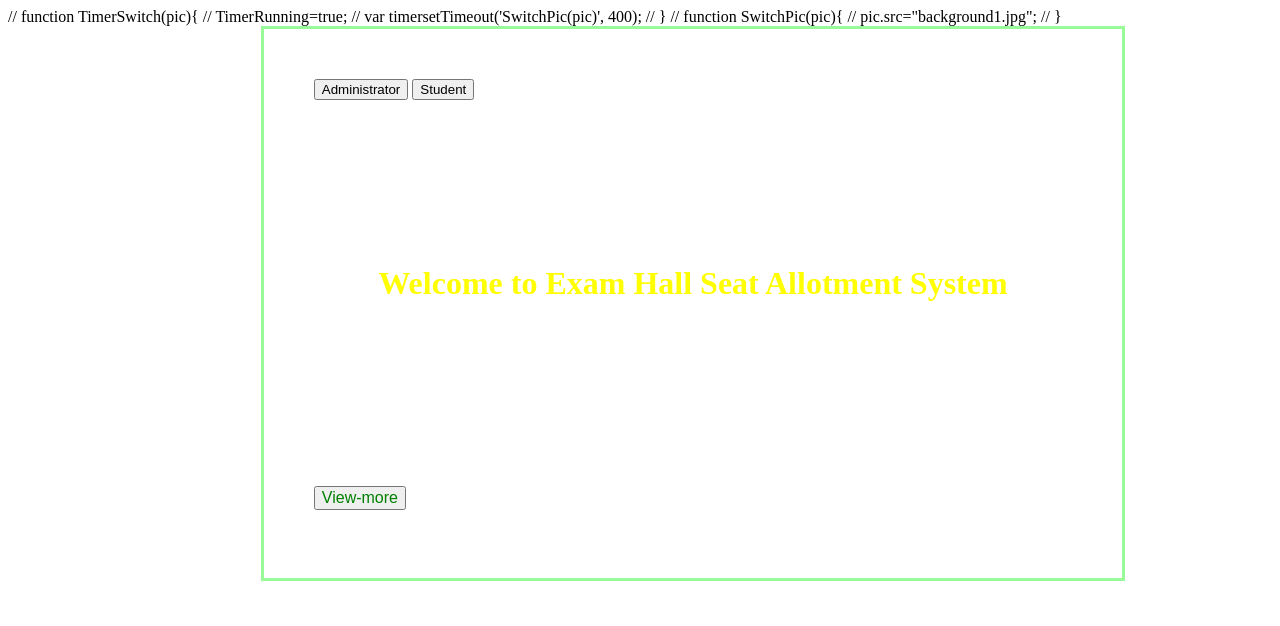
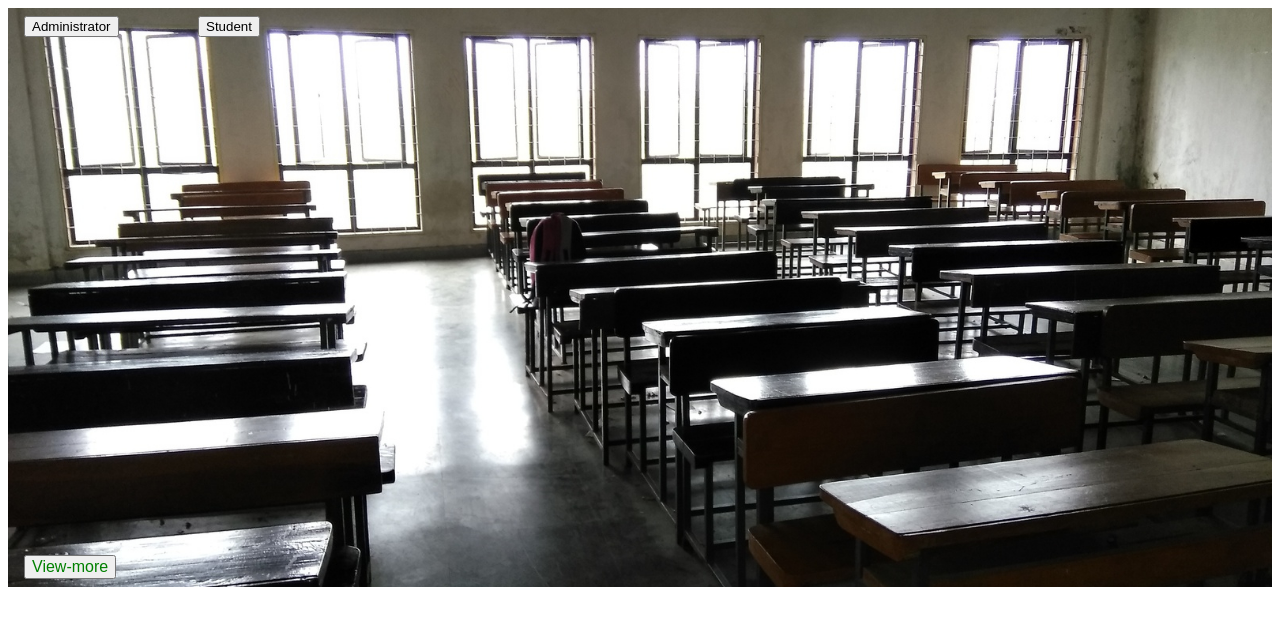
Before and after one commit to Sughra-cse/exam-seat-allotment, a PHP site: page / in a window 1280 px wide. Shown: the top 626 px of the page. Run offline with PHP 8.4, Linux system fonts and the light colour scheme.

Commit message:
deleting the unwanted files

```diff
--- a/admin.php
+++ b/admin.php
@@ -25,6 +25,9 @@
 <head>
 <title>Login in</title>
 <style>
+body{
+    background-image:url("dillon-shook.jpg")
+}
 table{
     align:center;
     color:whitesmoke;
@@ -35,7 +38,6 @@
 }
 form{
     width:50%;
-    border:3px solid palegreen;
     margin-left:20%;
     padding:40px;
 }
@@ -44,7 +46,7 @@
     font-size:1.2em;
 }
 </style>
-<body background="dillon-shook.jpg">
+<body>
 <a href="index.php"><button>back</button></a>
 <form action="admin.php"  method="POST">
 <table border="1" width="400px" height="250px"><tr><td colspan="2">Enter the Login Details</td></tr>
--- a/index.php
+++ b/index.php
@@ -3,37 +3,72 @@
 <html>
 <head>
 <title>Login Page</title>
+<meta name="viewport" content="width=device-width, initial-scale=1">
 <style>
 div{
-    padding:50px;
-    margin-left:20%;
+    /* padding:50px; */
+    /* margin-left:20%; */
     color:yellow;
-    border:3px solid palegreen;
-    width:60%;
+    /* width:60%; */
 }
 .more{
     color:green;
     font-size:1.0em;
     cursor:pointer;
 }
+.container {
+  position: relative;
+  text-align: center;
+  color: white;
+}
+
+.bottom-left {
+  position: absolute;
+  bottom: 8px;
+  left: 16px;
+}
+
+.top-left {
+  position: absolute;
+  top: 8px;
+  left: 16px;
+}
+
+.top-right {
+  position: absolute;
+  top: 8px;
+  left: 190px;
+}
+
+.bottom-right {
+  position: absolute;
+  bottom: 8px;
+  right: 16px;
+}
+
+.centered {
+  position: absolute;
+  top: 50%;
+  left: 50%;
+  transform: translate(-50%, -50%);
+  font-size:2.4em;
+}
 </style>
-<!-- <script> -->
-//  function TimerSwitch(pic){
-//      TimerRunning=true;
-//      var timersetTimeout('SwitchPic(pic)', 400);
-//  }
-//  function SwitchPic(pic){
-//      pic.src="background1.jpg";
-//  }
-<!-- // </script> -->
 </head>
 <body>
-<div>
-<!-- <img class="switch" src="back.jpg" onclick="TimerSwitch(this)"/> -->
-<a href="admin.php"><button>Administrator</button></a>
-<a href="student.php"><button>Student</button></a><br><br><br><br><br><br>
-<br><br><br><center><h1>Welcome to Exam Hall Seat Allotment System</h1></center><br><br><br><br><br><br>
-<br><br><br><a href="viewmore.php"  valign="bottom"><button class="more">View-more</button></a><br><br>
+<div class="container">
+  <img src="classroom.jpg" alt="Snow" width="100%" >
+  <div class="bottom-left"><a href="viewmore.php"  valign="bottom"><button class="more">View-more</button></a></div>
+  <div class="top-left"><a href="admin.php"><button>Administrator</button></a></div>
+  <div class="top-right"><a href="student.php"><button>Student</button></a></div>
+  <!-- <div class="bottom-right">Bottom Right</div> -->
+  <div class="centered"><marquee><em><h1>Welcome to Exam Hall Seat Allotment System</h1></em></marquee></div>
 </div>
+<!-- <div> -->
+<!-- <a href="admin.php"><button>Administrator</button></a> -->
+<!-- <a href="student.php"><button>Student</button></a><br><br><br><br><br><br> -->
+<!-- <br><br><br><center><h1>Welcome to Exam Hall Seat Allotment System</h1></center><br><br><br><br><br><br> -->
+<!-- <br><br><br><a href="viewmore.php"  valign="bottom"><button class="more">View-more</button></a><br><br> -->
+<!-- </div> -->
 </body>
 </html>
--- a/viewseat.php
+++ b/viewseat.php
@@ -48,7 +48,7 @@
 <nav>
 <ul>
 <li><a href="addstudent.php" >ADD <br>STUDENTS</a></li>
-<li><a href="addepartment.php">ADD <br>DEPARTMENT</a></li>
+<!-- <li><a href="addepartment.php">ADD <br>DEPARTMENT</a></li> -->
 <li><a href="addexamhall.php" >ADD <br>EXAM HALLS</a></li>
 <li><a href="addseat.php" >SEAT <br>ALLOCATION</a></li>
 <li><a href="viewseat.php" >VIEW SEATING <br>ARRAGEMENTS</a></li>
@@ -70,7 +70,7 @@
 <?php
 $link=mysqli_connect("localhost","root","") or die("no database");
 mysqli_select_db($link,"exam-seat") or die("not selected");
-$viewquery="SELECT st.regno,e.blockname,e.floor,e.hallname,e.seatcapacity,s.semister,s.date FROM addstudents st,addexamhall e,addseat s where st.regno=e.regno and st.branch=e.branch and s.regno=st.regno and s.branch=st.branch  and st.sem=e.sem and st.sem=s.semister order by st.regno ";
+$viewquery="SELECT st.regno,e.blockname,e.floor,e.hallname,e.seatno,s.semister,s.date FROM addstudents st,addexamhall e,addseat s where st.regno=e.regno and st.branch=e.branch and s.regno=st.regno and s.branch=st.branch  and st.sem=e.sem and st.sem=s.semister order by st.regno ";
 $Execute=mysqli_query($link,$viewquery);
 while($Datarows=mysqli_fetch_array($Execute))
 {
@@ -78,7 +78,7 @@
     $block=$Datarows['blockname'];
     $floor=$Datarows['floor'];
     $hall=$Datarows['hallname'];
-    $seat=$Datarows['seatcapacity'];
+    $seat=$Datarows['seatno'];
     $semester=$Datarows['semister'];
     $date=$Datarows['date'];
 
```
Also changed, not shown: addepartment.php (deleted, +0 -93 lines), addexamhall.php (+19 -13 lines), addseat.php (+5 -5 lines), addstudent.php (+5 -5 lines), studentdetail.php (+6 -4 lines), home.jpg (deleted).
